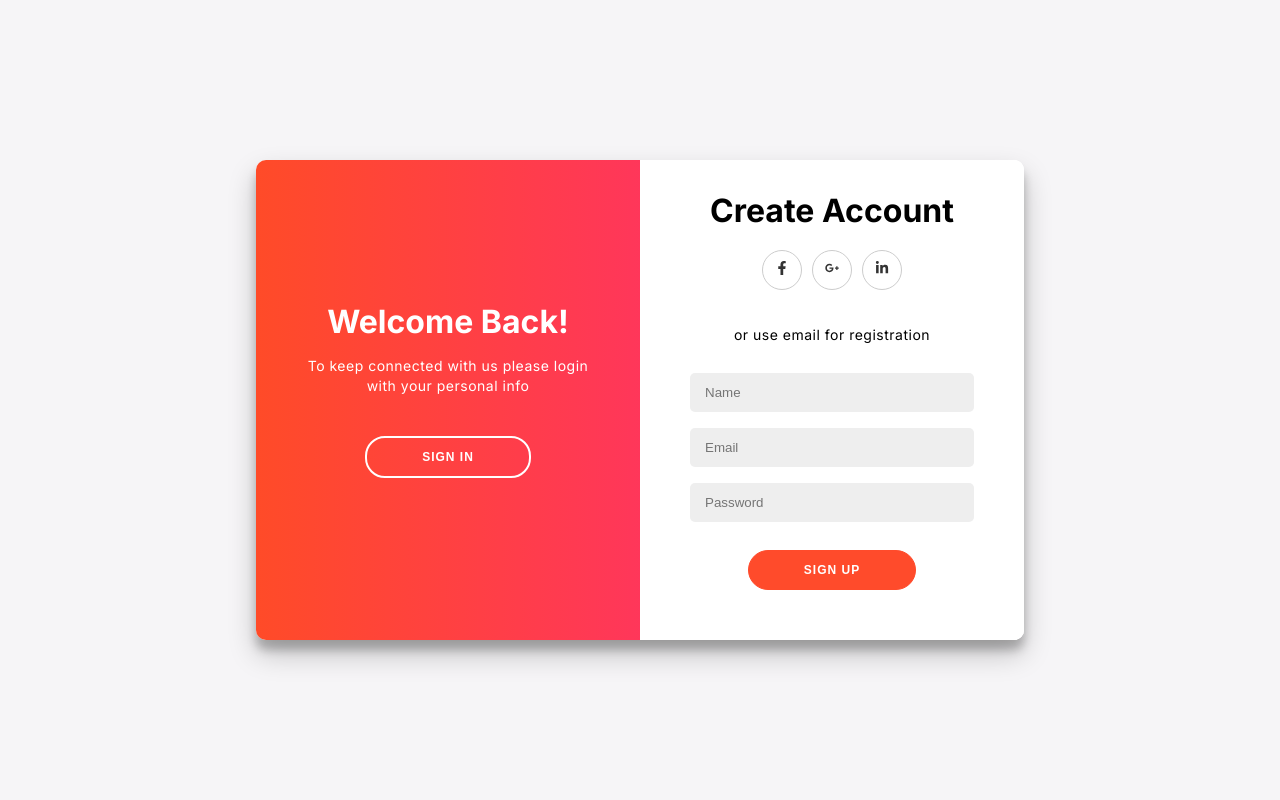
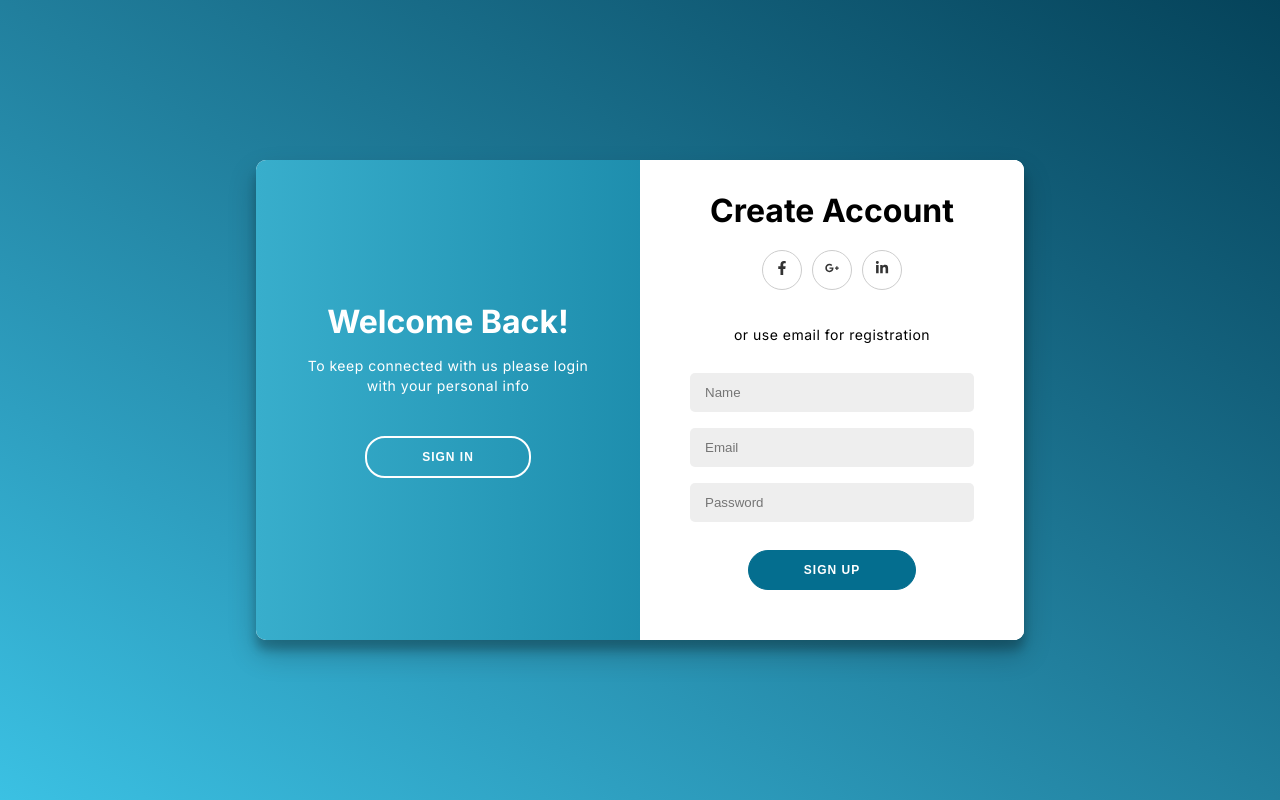
Before and after one commit to TiagoNarita/checkList-App, a Next.js app: page / in a window 1280 px wide. Both pictures are taken after a click on the button "SIGN UP". Built offline with nearby package versions, Linux system fonts and the light colour scheme.

Commit message:
everythings works

```diff
--- a/app/globals.css
+++ b/app/globals.css
@@ -1,5 +1,10 @@
 :root {
   --var-gray-500: #f6f5f7;
+  --var-strong-blue: #022f40;
+  --var-blue-white: #38aecc;
+  --var-blue-400: #0090c1;
+  --var-grey-900: #183446;
+  --var-ocean-blue: #046e8f;
 }
 
 * {
--- a/app/page.module.css
+++ b/app/page.module.css
@@ -3,7 +3,14 @@
   display: flex;
   justify-content: center;
   flex-direction: column;
-  background-color: var(--var-gray-500);
+  background-image: linear-gradient(
+    to right top,
+    #3bc1e3,
+    #2e9fc0,
+    #217f9d,
+    #13607b,
+    #05435a
+  );
   min-height: 100vh;
 }
 
@@ -80,13 +87,13 @@
 
 .buttonPut {
   color: #fff;
-  background: #ff4b2b;
+  background: #046e8f;
   font-size: 12px;
   font-weight: bold;
   padding: 12px 55px;
   margin: 20px;
   border-radius: 20px;
-  border: 1px solid #ff4b2b;
+  border: 1px solid #046e8f;
   outline: none;
   letter-spacing: 1px;
   text-transform: uppercase;
@@ -136,7 +143,7 @@
   left: -100%;
   height: 100%;
   width: 200%;
-  background: linear-gradient(to right, #ff4b28, #ff228c);
+  background: linear-gradient(to right, #38aecc, #046e8f);
   transform: translateX(0);
   transition: transform 0.6s ease-in-out;
 }
--- a/app/page.tsx
+++ b/app/page.tsx
@@ -2,7 +2,7 @@
 
 import { FaFacebookF, FaGooglePlusG, FaLinkedinIn } from "react-icons/fa";
 import styles from "./page.module.css";
-import { useState } from "react";
+import { FormEvent, useState } from "react";
 
 export default function Home() {
   const [isRightPanelActive, setIsRightPanelActive] = useState(false);
@@ -14,6 +14,10 @@ export default function Home() {
   const handleSignInClick = () => {
     setIsRightPanelActive(false);
   };
+
+  async function handleLogin(event: FormEvent) {
+    event.preventDefault();
+  }
 
   return (
     <main id="main" className={styles.main}>
@@ -59,7 +63,9 @@ export default function Home() {
               type="password"
               placeholder="Password"
             />
-            <button className={styles.buttonPut}>Sign Up</button>
+            <button onClick={handleLogin} className={styles.buttonPut}>
+              Sign Up
+            </button>
           </form>
         </div>
         {/* login div part */}
```
